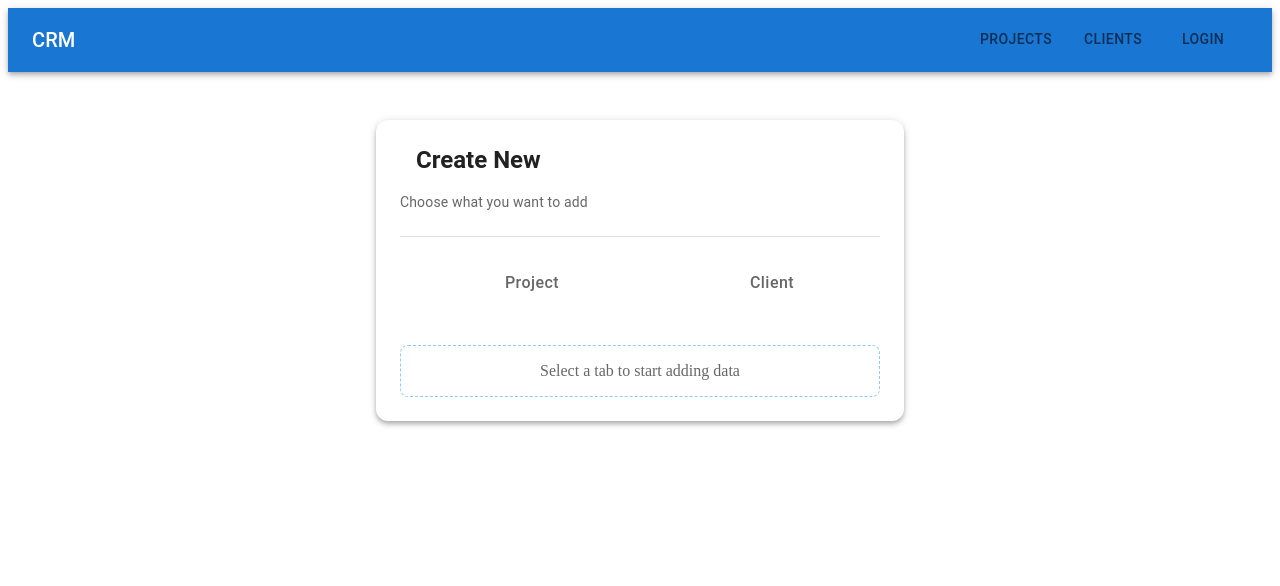
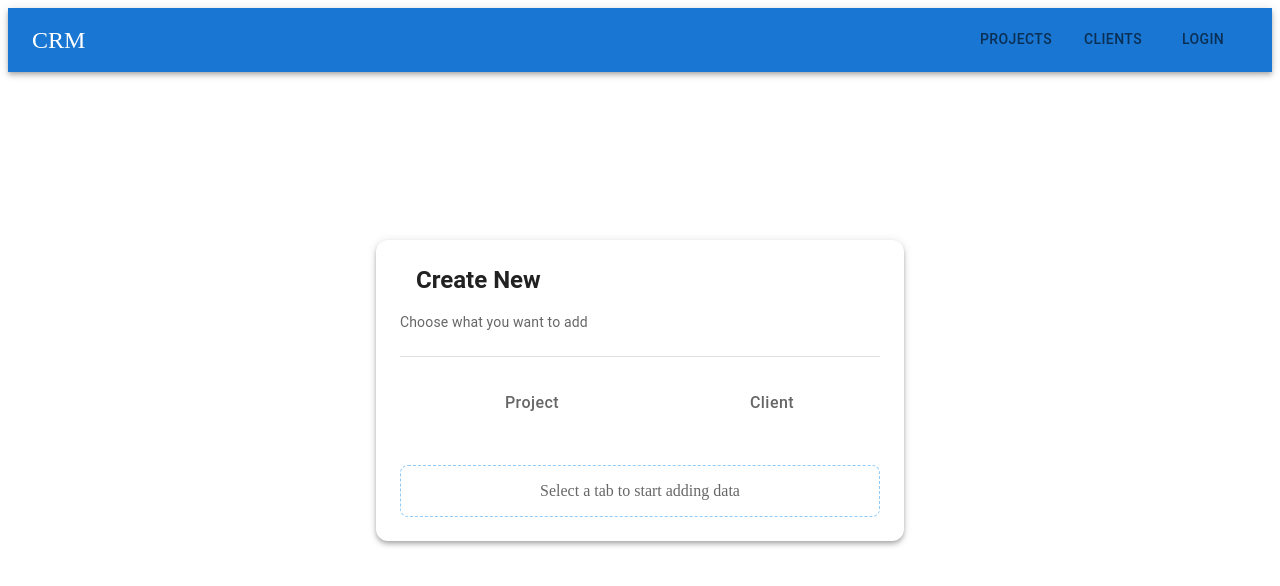
Before and after one commit to ShyaAyad/CRMReact, a React (Vite) app: page /add in a window 1280 px wide. Shown: the top 586 px of the page. Built offline with nearby package versions, Linux system fonts and the light colour scheme; some icons are missing.

Commit message:
fixing navbar, displaying dashboard data

```diff
--- a/src/components/Navbar.jsx
+++ b/src/components/Navbar.jsx
@@ -1,7 +1,6 @@
 import AppBar from "@mui/material/AppBar";
 import Box from "@mui/material/Box";
 import Toolbar from "@mui/material/Toolbar";
-import Typography from "@mui/material/Typography";
 import Tabs from "@mui/material/Tabs";
 import Tab from "@mui/material/Tab";
 import { useLocation, useNavigate } from "react-router-dom";
@@ -31,10 +30,10 @@ export default function Navbar() {
   return (
     <Box sx={{ flexGrow: 1 }}>
       <AppBar position="static">
-        <Toolbar>
-          <Typography variant="h6" component="div" sx={{ flexGrow: 1 }}>
+        <Toolbar style={{display: "flex", justifyContent: 'space-between'}}>
+          <a href="/" style={{color: 'white', textDecoration: 'none', fontSize: 24, marginRight: 20}}>
             CRM
-          </Typography>
+          </a>
           <Tabs
             value={currentPath}
             onChange={handleNavigation}
--- a/src/pages/AddNew.jsx
+++ b/src/pages/AddNew.jsx
@@ -30,6 +30,7 @@ const AddNew = () => {
           width: 480,
           borderRadius: 3,
           p: 3,
+          mt: 15
         }}
       >
         <Box sx={{ display: "flex", alignItems: "center", mb: 2 }}>
--- a/src/pages/Home.jsx
+++ b/src/pages/Home.jsx
@@ -20,29 +20,26 @@ const Home = () => {
   // total clients and projects stored in state
   const [totalClients, setTotalClients] = useState(0);
   const [totalProjects, setTotalProjects] = useState(0);
+  const [activeProjects, setActiveProjects] = useState(0);
 
   const [page, setPages] = useState(1); // state for pages (use it in the api file to fetch data accordingly)
   const [totalPages, setTotalPages] = useState(1); // state for total pages to tell how many pages there will be in the pagination list
 
-  // useMemo to avoid recalculating on every render
-  const activeProjects = useMemo(() => {
-    return projects.filter(
-      (project) => project.attribute.status === "in progress",
-    ).length;
-  }, [projects]);
-
   useEffect(() => {
     const getHomePageData = async () => {
         try {
+        // Fetch clients data
         const clientRes = await api.getAllClients(page);
         setClients(clientRes.data.data);
-        setTotalPages(clientRes.data.meta.last_page);
         setTotalClients(clientRes.data.total_clients);
 
+        // Fetch projects data
         const projectRes = await api.getAllProjects();
         setProjects(projectRes.data.data);
+        setActiveProjects(projectRes.data.active_projects);
         setTotalProjects(projectRes.data.total_projects);
         setTotalPages(projectRes.data.meta.last_page);
+
       } catch (error) {
         console.log("Error fetching clients:", error);
       }
```
